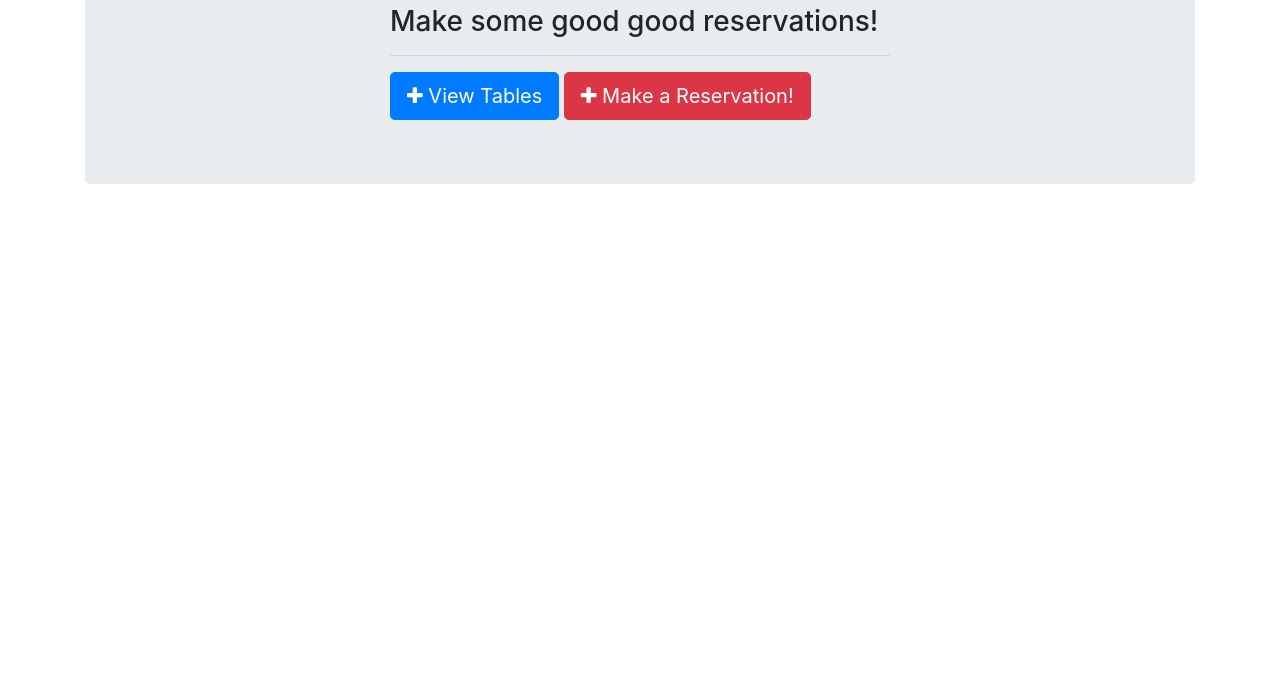
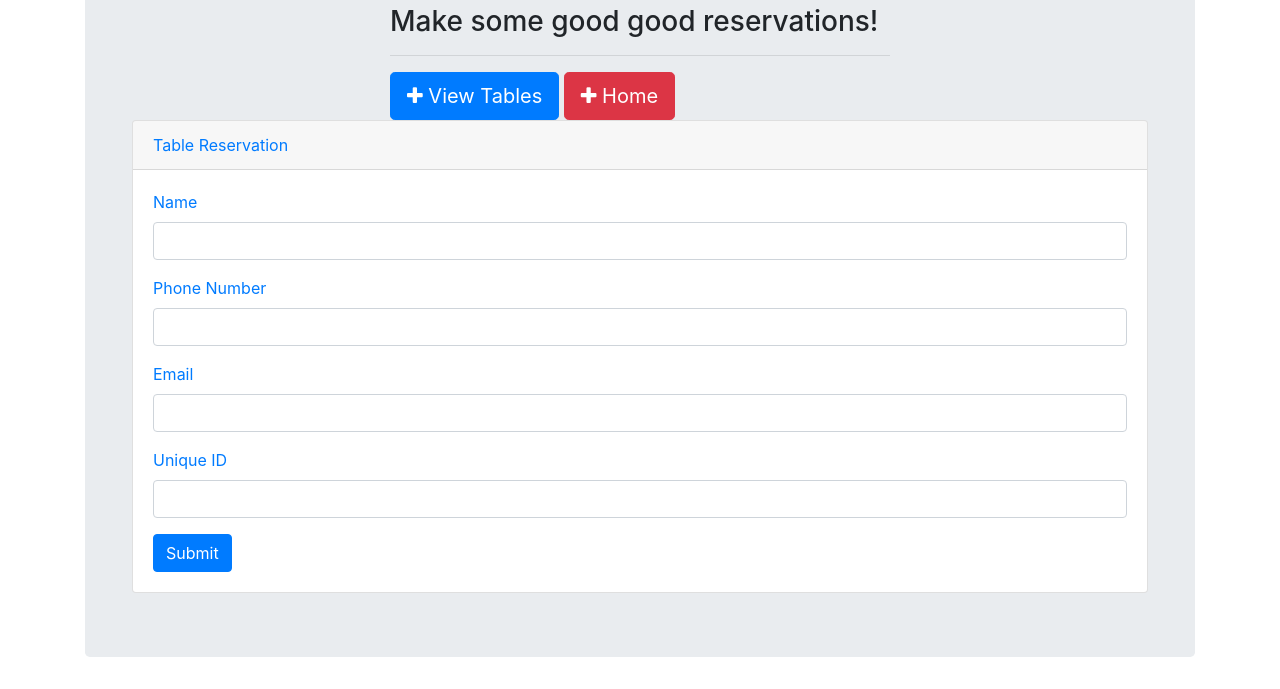
Before and after one commit to chrisvoyager/hot-restaraunt, a plain HTML site: page tables.html in a window 1280 px wide. Shown: the part 115-804 px from the top of the page. Drawn offline with nearby package versions, Linux system fonts and the light colour scheme.

```diff
--- a/tables.html
+++ b/tables.html
@@ -22,12 +22,45 @@
       </h1>
       <h3>Make some good good reservations!</h3>
       <hr>
-          <button a href="/tables.html" class="btn btn-primary btn-lg"><span class="fa fa-plus"></span> View Tables </button>
-      <button a href="reservation.html" class="btn btn-danger btn-lg"><span class="fa fa-plus"></span> Make a Reservation! </button>
+         <a href="tables.html"> <button class="btn btn-primary btn-lg"><span class="fa fa-plus"></span> View Tables </button>
+      <a href="index.html"><button class="btn btn-danger btn-lg"><span class="fa fa-plus"></span> Home </button>
 
     </div>
-    <div class="row">
+    <div class="row-5">
+        <div class="col-lg-12">
+          <!-- Reservation Page -->
+          <div class="card">
+            <div class="card-header">
+              Table Reservation
+            </div>
+            <div class="card-body">
+              <form role="form">
+                <div class="form-group">
+                  <label for="reserve-name">Name</label>
+                  <input type="text" class="form-control" id="reserve-name">
+                </div>
+                <div class="form-group">
+                  <label for="reserve-phone">Phone Number</label>
+                  <input type="text" class="form-control" id="reserve-phone">
+                </div>
+                <div class="form-group">
+                  <label for="reserve-email">Email</label>
+                  <input type="text" class="form-control" id="reserve-email">
+                </div>
+                <div class="form-group">
+                  <label for="reserve-unique-id">Unique ID</label>
+                  <input type="text" class="form-control" id="reserve-unique-id">
+                </div>
+                <button type="submit" class="btn btn-primary submit">Submit</button>
+              </form>
+            </div>
+          </div>
+        </div>
 
 
 </body>
+
+        <script src="https://code.jquery.com/jquery-3.3.1.slim.min.js" integrity="sha384-q8i/X+965DzO0rT7abK41JStQIAqVgRVzpbzo5smXKp4YfRvH+8abtTE1Pi6jizo" crossorigin="anonymous"></script>
+        <script src="https://cdnjs.cloudflare.com/ajax/libs/popper.js/1.14.7/umd/popper.min.js" integrity="sha384-UO2eT0CpHqdSJQ6hJty5KVphtPhzWj9WO1clHTMGa3JDZwrnQq4sF86dIHNDz0W1" crossorigin="anonymous"></script>
+        <script src="https://stackpath.bootstrapcdn.com/bootstrap/4.3.1/js/bootstrap.min.js" integrity="sha384-JjSmVgyd0p3pXB1rRibZUAYoIIy6OrQ6VrjIEaFf/nJGzIxFDsf4x0xIM+B07jRM" crossorigin="anonymous"></script>
 </html>
```
